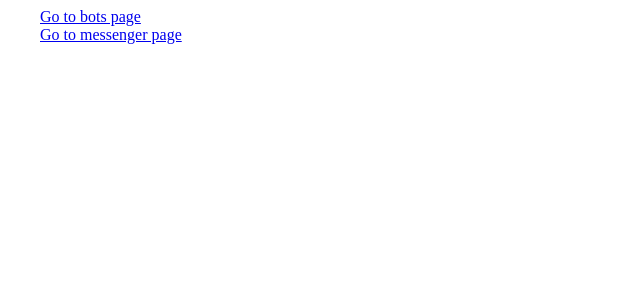
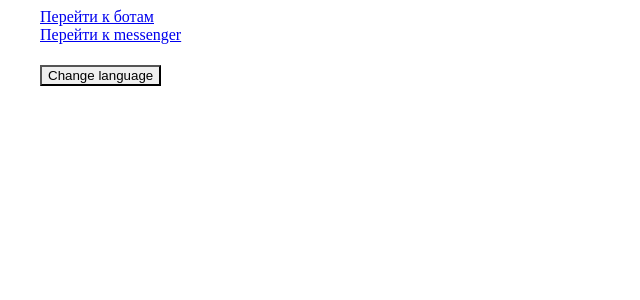
Before and after one commit to MaximFedarau/Coronavirus-Helper-Web, a Next.js app: page / in a window 1280 px wide. Shown: the top 300 px of the page, without its empty margins (0-640 px from the left). Built offline with nearby package versions, Linux system fonts and the light colour scheme.

Commit message:
Add multilanguage support

```diff
--- a/package.json
+++ b/package.json
@@ -14,7 +14,9 @@
     "framer-motion": "^5.6.0",
     "next": "12.0.10",
     "react": "17.0.2",
-    "react-dom": "17.0.2"
+    "react-dom": "17.0.2",
+    "react-redux": "^7.2.6",
+    "redux": "^4.1.2"
   },
   "devDependencies": {
     "eslint": "8.8.0",
--- a/pages/index.js
+++ b/pages/index.js
@@ -1,9 +1,52 @@
 import { Link } from '@chakra-ui/react'
+import { Button } from '@chakra-ui/react'
+
 import Head from 'next/head'
 import Image from 'next/image'
+
 import styles from '../styles/Home.module.css'
 
-export default function Home() {
+import store from "../store/store.js"
+import {connect} from "react-redux"
+import {Provider} from "react-redux"
+
+import React from 'react'
+
+function changeLanguage() {
+  return {
+    type: "CHANGE_LANGUAGE"
+  }
+}
+
+function setLanguage(language) {
+  return {
+    type: 'SET_LANGUAGE',
+    language
+  }
+}
+
+function mapStateToProps(state) {
+  return {
+    language: state.RuEnLanguageReducer.language
+  }
+}
+
+const mapDispatchToProps = {
+  changeLanguage,
+  setLanguage
+}
+
+function Home() {
+
+  function changeLanguageClick() {
+    store.dispatch(changeLanguage())
+    localStorage.setItem("language",store.getState().RuEnLanguageReducer.language)
+  }
+
+  React.useEffect(() => {
+    store.dispatch(setLanguage(localStorage.getItem("language")))
+  },[])
+
   return (
     <div className={styles.container}>
       <Head>
@@ -13,11 +56,23 @@ export default function Home() {
       </Head>
 
       <Link href="./product/bots">
-        <a>Go to bots page</a>
+        {(store.getState().RuEnLanguageReducer.language === "en") ? <a>Go to bots page</a> : <a>Перейти к ботам</a>}
       </Link><br/>
       <Link href="./product/messenger">
-        <a>Go to messenger page</a>
+        {(store.getState().RuEnLanguageReducer.language === "en") ? <a>Go to messenger page</a> : <a>Перейти к messenger</a>}
       </Link>
+      <h1>{store.getState().RuEnLanguageReducer.language}</h1>
+      <Button onClick={changeLanguageClick}>Change language</Button>
     </div>
   )
 }
+
+const ConnectedHome = connect(mapStateToProps,mapDispatchToProps)(Home)
+
+export default function ReadyHome() {
+  return (
+    <Provider store={store}>
+      <ConnectedHome/>
+    </Provider>
+  )
+}
--- /dev/null
+++ b/store/store.js
@@ -0,0 +1,19 @@
+import {combineReducers} from "redux"
+import {createStore} from "redux"
+
+function RuEnLanguageReducer(state = {language: "en"},action) {
+    switch(action.type) {
+        case "CHANGE_LANGUAGE":
+            if (state.language === "en") return {language: "ru"}
+            else if (state.language === "ru") return {language: "en"}
+        case "SET_LANGUAGE":
+            return {language: action.language}
+        default:
+            return state
+    }
+}
+
+const reducer = combineReducers({RuEnLanguageReducer})
+const store = createStore(reducer)
+
+export default store
```
Also changed, not shown: 1 other file (tests, documents, lock files or other folders).
